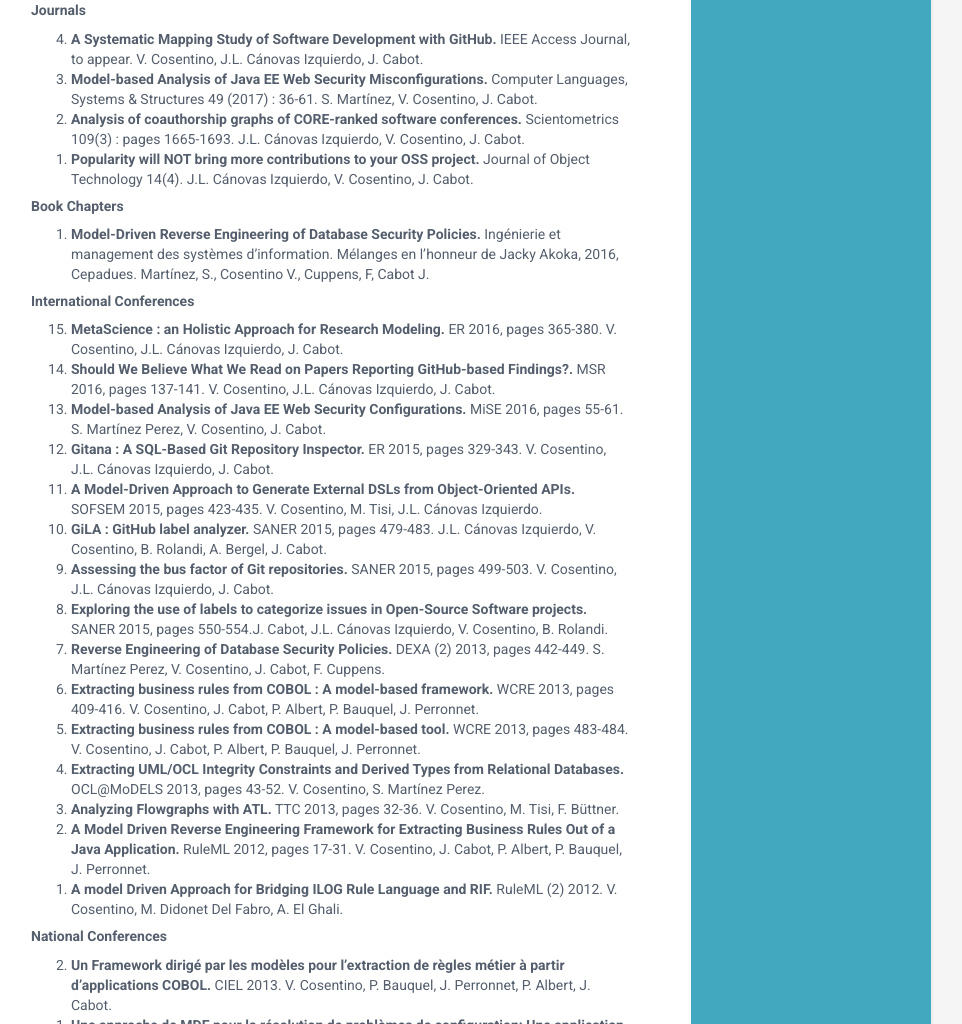
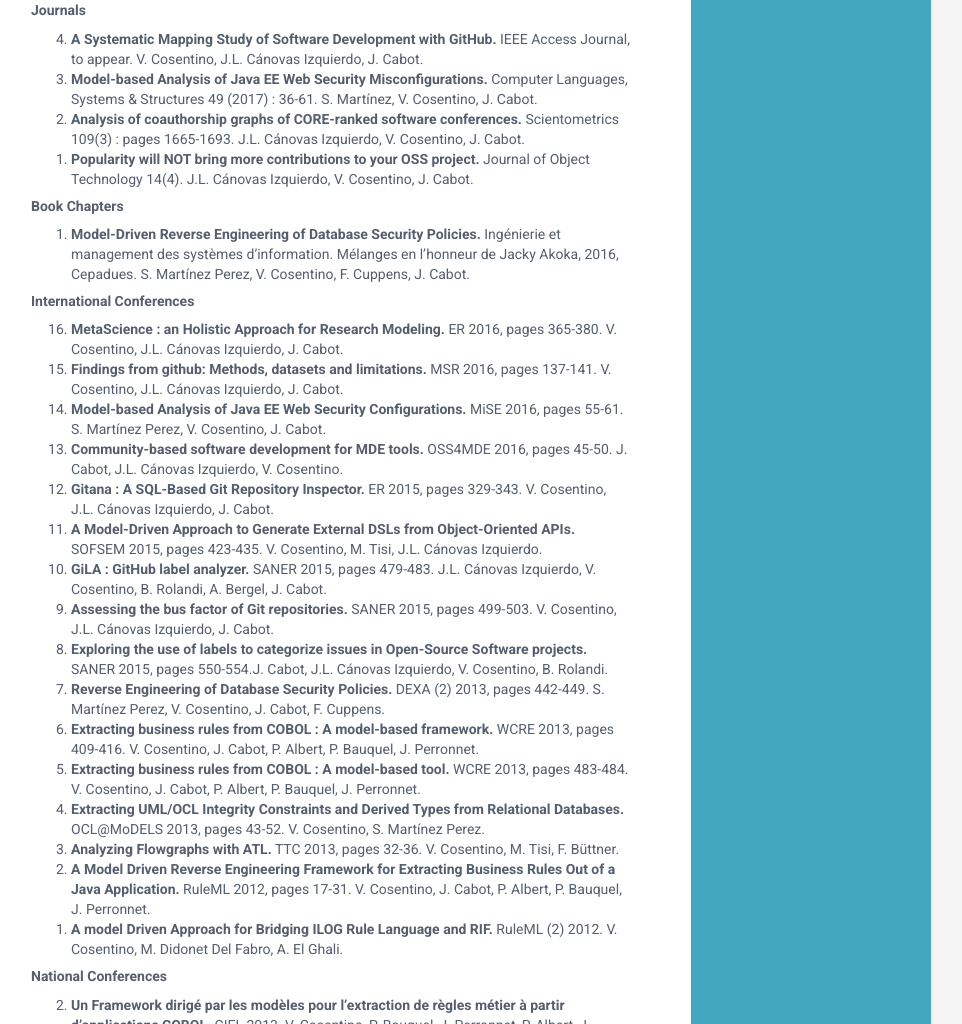
Before and after one commit to valeriocos/valeriocos.github.io, a plain HTML site: page index.html in a window 1280 px wide. Shown: the part 1778-2802 px from the top of the page, without its empty margins (189-1151 px from the left). Drawn offline with Linux system fonts and the light colour scheme; files whose address does not match are found by name.

Commit message:
adding pub

```diff
--- a/index.html
+++ b/index.html
@@ -241,15 +241,16 @@
 				<div class="item">
 					<h5 class="level-title">Book Chapters</h5>
 					<ol reversed>
-						<li><b>Model-Driven Reverse Engineering of Database Security Policies.</b> Ingénierie et management des systèmes d’information. Mélanges en l’honneur de Jacky Akoka, 2016, Cepadues. Martínez, S., Cosentino V., Cuppens, F, Cabot J.</li>
+						<li><b>Model-Driven Reverse Engineering of Database Security Policies.</b> Ingénierie et management des systèmes d’information. Mélanges en l’honneur de Jacky Akoka, 2016, Cepadues. S. Martínez Perez, V. Cosentino, F. Cuppens, J. Cabot.</li>
 					</ol>
 				</div>
 				<div class="item">
 					<h5 class="level-title">International Conferences</h5>
 					<ol reversed>
 						<li><b>MetaScience : an Holistic Approach for Research Modeling.</b> ER 2016, pages 365-380. V. Cosentino, J.L. Cánovas Izquierdo, J. Cabot.</li>
-						<li><b>Should We Believe What We Read on Papers Reporting GitHub-based Findings?.</b> MSR 2016, pages 137-141. V. Cosentino, J.L. Cánovas Izquierdo, J. Cabot.</li>
+						<li><b>Findings from github: Methods, datasets and limitations.</b> MSR 2016, pages 137-141. V. Cosentino, J.L. Cánovas Izquierdo, J. Cabot.</li>
 						<li><b>Model-based Analysis of Java EE Web Security Configurations.</b> MiSE 2016, pages 55-61. S. Martínez Perez, V. Cosentino, J. Cabot.</li>
+						<li><b>Community-based software development for MDE tools.</b> OSS4MDE 2016, pages 45-50. J. Cabot, J.L. Cánovas Izquierdo, V. Cosentino.</li>
 						<li><b>Gitana : A SQL-Based Git Repository Inspector.</b> ER 2015, pages 329-343. V. Cosentino, J.L. Cánovas Izquierdo, J. Cabot.</li>
 						<li><b>A Model-Driven Approach to Generate External DSLs from Object-Oriented APIs.</b> SOFSEM 2015, pages 423-435. V. Cosentino, M. Tisi, J.L. Cánovas Izquierdo.</li>
 						<li><b>GiLA : GitHub label analyzer.</b> SANER 2015, pages 479-483. J.L. Cánovas Izquierdo, V. Cosentino, B. Rolandi, A. Bergel, J. Cabot.</li>
```
